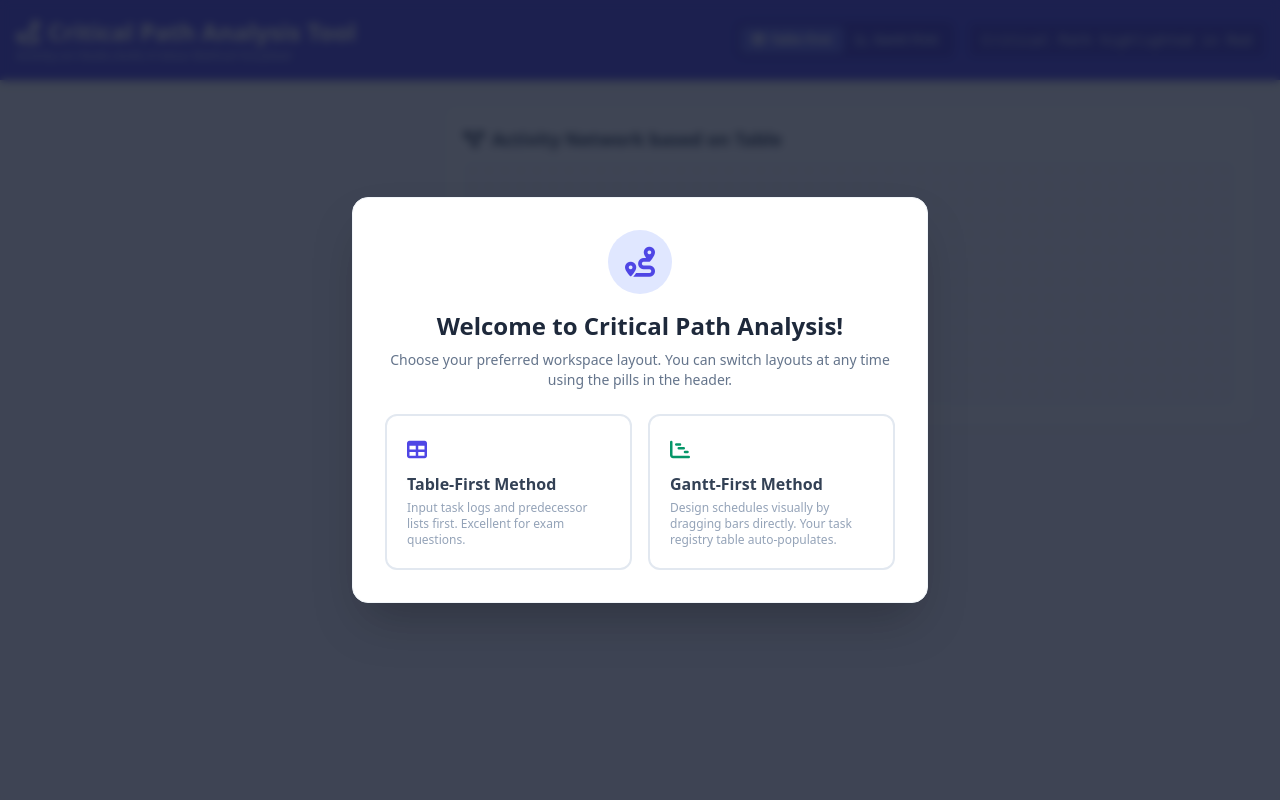
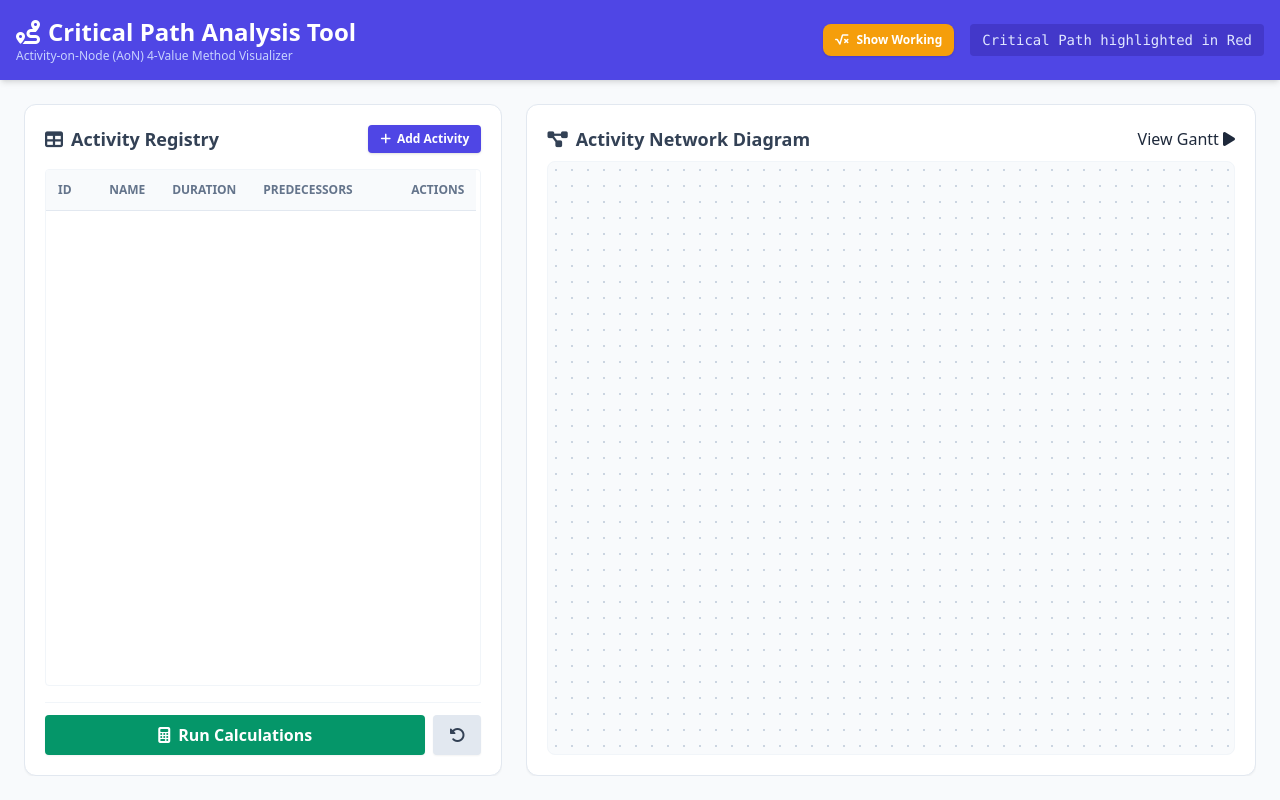
Before and after one commit to RY4N-L/IOT591U-002ReflectiveDevelopmentShowcase, a plain HTML site: page index.html in a window 1280 px wide. Drawn offline with nearby package versions, Linux system fonts and the light colour scheme.

Commit message:
Update index.html file with new UI
Removed comments for Tailwind CSS, Vis.js, FontAwesome, and custom stylesheet. Updated layout structure for workspace grid and added buttons for showing working.

```diff
--- a/index.html
+++ b/index.html
@@ -4,13 +4,9 @@
     <meta charset="UTF-8">
     <meta name="viewport" content="width=device-width, initial-scale=1.0">
     <title>Critical Path & Gantt Visualizer</title>
-    <!-- Tailwind CSS for UI styling -->
     <script src="https://cdn.tailwindcss.com"></script>
-    <!-- Vis.js Network for drawing the AoN graph -->
     <script type="text/javascript" src="https://unpkg.com/vis-network/standalone/umd/vis-network.min.js"></script>
-    <!-- FontAwesome for clean UI icons -->
     <link rel="stylesheet" href="https://cdnjs.cloudflare.com/ajax/libs/font-awesome/6.4.0/css/all.min.css">
-    <!-- Custom Stylesheet -->
     <link rel="stylesheet" href="style.css">
 </head>
 <body class="bg-slate-50 text-slate-800 font-sans min-h-screen flex flex-col overflow-hidden">
@@ -24,44 +20,20 @@
             <p class="text-indigo-200 text-xs">Activity-on-Node (AoN) 4-Value Method Visualizer</p>
         </div>
         <div class="flex items-center gap-4">
-            <!-- Layout Switcher Pills -->
-            <div class="bg-indigo-700 p-1 rounded-lg flex items-center shadow-inner">
-                <button id="toggle-table-first" class="px-3 py-1.5 text-xs font-bold rounded-md transition flex items-center gap-1.5 text-white bg-indigo-500 shadow">
-                    <i class="fa-solid fa-table"></i> Table First
+            <button id="show-working-btn" class="bg-amber-500 hover:bg-amber-600 text-white text-xs font-bold px-3 py-2 rounded-lg shadow transition flex items-center gap-2">
+                <i class="fa-solid fa-square-root-variable"></i> Show Working
             </button>
-                <button id="toggle-gantt-first" class="px-3 py-1.5 text-xs font-bold rounded-md transition flex items-center gap-1.5 text-indigo-200 hover:text-white">
-                    <i class="fa-solid fa-chart-gantt"></i> Gantt First
-                </button>
-            </div>
             <div class="text-sm bg-indigo-700 px-3 py-1.5 rounded text-indigo-100 font-mono hidden md:block">
                 Critical Path highlighted in Red
             </div>
         </div>
     </header>
 
-    <!-- Layout Container -->
-    <div id="workspace-grid" class="flex-1 p-6 grid grid-cols-1 xl:grid-cols-3 gap-6 h-[calc(100vh-80px)] overflow-hidden">
-        <!-- Left Container (Takes 1 column out of 3) -->
-        <div id="left-container" class="xl:col-span-1 flex flex-col h-full overflow-hidden"></div>
+    <!-- Layout Container: Table (left, 2 cols) + Flippable Visual Panel (right, 3 cols) -->
+    <div id="workspace-grid" class="flex-1 p-6 grid grid-cols-1 xl:grid-cols-5 gap-6 h-[calc(100vh-80px)] overflow-hidden">
 
-        <!-- Right Container (Takes 2 columns out of 3) -->
-        <div id="right-container" class="xl:col-span-2 flex flex-col gap-6 h-full overflow-hidden">
-            <!-- Top Right: AoN Diagram -->
-            <div id="aon-panel" class="bg-white p-5 rounded-xl shadow-sm border border-slate-200 h-[48%] flex flex-col min-h-0 relative">
-                <h2 class="text-lg font-bold text-slate-700 mb-2 flex items-center gap-2">
-                    <i class="fa-solid fa-diagram-project"></i> <span id="aon-heading-text">Activity Network based on Table</span>
-                </h2>
-                <div id="network-container" class="flex-1 w-full bg-slate-50 rounded-lg border border-slate-100 overflow-hidden relative"></div>
-            </div>
-            <!-- Bottom Right target container -->
-            <div id="right-bottom-container" class="h-[48%] flex flex-col min-h-0"></div>
-        </div>
-    </div>
-
-    <!-- Panel Templates (Housed in DOM, moved around dynamically by JS) -->
-    <div id="templates" class="hidden">
-
-        <!-- Table Panel Template -->
+        <!-- Left Container: Table -->
+        <div id="left-container" class="xl:col-span-2 flex flex-col h-full overflow-hidden">
             <div id="table-panel" class="bg-white p-5 rounded-xl shadow-sm border border-slate-200 flex flex-col h-full overflow-hidden">
                 <div class="flex justify-between items-center mb-4 shrink-0">
                     <h2 class="text-lg font-bold text-slate-700 flex items-center gap-2">
@@ -72,21 +44,18 @@
                     </button>
                 </div>
 
-            <!-- Scrollable Table -->
                 <div class="overflow-y-auto flex-1 pr-1 border border-slate-100 rounded">
-                <table class="w-full text-left border-collapse" id="activity-table">
+                    <table class="w-full text-left border-collapse text-sm" id="activity-table">
                         <thead>
                             <tr class="border-b border-slate-200 text-xs font-bold text-slate-500 uppercase bg-slate-50 sticky top-0 z-10">
-                            <th class="p-3 w-16">ID</th>
+                                <th class="p-3 w-14">ID</th>
                                 <th class="p-3">Name</th>
                                 <th class="p-3 w-24 text-center">Duration</th>
-                            <th class="p-3">Predecessors</th>
-                            <th class="p-3 w-16 text-center">Actions</th>
+                                <th class="p-3 w-40">Predecessors</th>
+                                <th class="p-3 w-14 text-center">Actions</th>
                             </tr>
                         </thead>
-                    <tbody id="table-body">
-                        <!-- Dynamic rows -->
-                    </tbody>
+                        <tbody id="table-body"></tbody>
                     </table>
                 </div>
 
@@ -99,49 +68,51 @@
                     </button>
                 </div>
             </div>
+        </div>
 
-        <!-- Gantt Panel Template -->
-        <div id="gantt-panel" class="bg-white p-5 rounded-xl shadow-sm border border-slate-200 flex flex-col h-full overflow-hidden">
-            <h2 class="text-lg font-bold text-slate-700 mb-2 flex items-center gap-2 shrink-0">
-                <i class="fa-solid fa-chart-gantt"></i> Interactive Grid-Gantt Chart (Cascade Diagram)
+        <!-- Right Container: Flippable Visual Panel (Network <-> Gantt) -->
+        <div id="right-container" class="xl:col-span-3 flex flex-col h-full overflow-hidden">
+            <div class="bg-white p-5 rounded-xl shadow-sm border border-slate-200 h-full flex flex-col min-h-0 relative">
+                <div class="flex justify-between items-center mb-2 shrink-0">
+                    <h2 class="text-lg font-bold text-slate-700 flex items-center gap-2">
+                        <i id="panel-heading-icon" class="fa-solid fa-diagram-project"></i>
+                        <span id="panel-heading-text">Activity Network Diagram</span>
                     </h2>
+                    <button id="flip-view-btn" class="flip-btn" title="Flip between Activity Network and Gantt Chart">
+                        <span class="flip-btn-label" id="flip-btn-label">View Gantt</span>
+                        <span class="flip-btn-arrow"><i class="fa-solid fa-play"></i></span>
+                    </button>
+                </div>
+
+                <!-- View: Activity Network -->
+                <div id="view-network" class="flex-1 min-h-0 flex flex-col">
+                    <div id="network-container" class="flex-1 w-full bg-slate-50 rounded-lg border border-slate-100 overflow-hidden relative"></div>
+                </div>
+
+                <!-- View: Gantt Chart (hidden by default) -->
+                <div id="view-gantt" class="flex-1 min-h-0 flex-col hidden">
                     <p class="text-xs text-slate-400 mb-2 shrink-0">💡 Drag the right handle <i class="fa-solid fa-grip-lines-vertical text-indigo-400"></i> of any colored activity block to modify its duration. Yellow/Dashed boxes show Total Float!</p>
-
-            <!-- Custom Cascade Grid View -->
                     <div class="flex-1 overflow-auto bg-slate-100 border border-slate-200 rounded-lg relative" id="gantt-scroll-container">
-                <div id="gantt-grid-root" class="min-w-max h-full flex flex-col select-none">
-                    <!-- Dynamic timeline rendered here by JS -->
+                        <div id="gantt-grid-root" class="min-w-max h-full flex flex-col select-none"></div>
+                    </div>
+                </div>
             </div>
         </div>
     </div>
 
+    <!-- Calculation Working Modal -->
+    <div id="working-overlay" class="fixed inset-0 bg-slate-900/80 backdrop-blur-sm flex items-center justify-center z-50 p-4 hidden">
+        <div class="bg-white rounded-2xl shadow-2xl border border-slate-100 max-w-4xl w-full max-h-[88vh] flex flex-col overflow-hidden">
+            <div class="flex justify-between items-center p-5 border-b border-slate-200 bg-amber-50 shrink-0">
+                <h3 class="text-xl font-bold text-slate-800 flex items-center gap-2">
+                    <i class="fa-solid fa-square-root-variable text-amber-500"></i> Calculation Working — Step by Step
+                </h3>
+                <button id="close-working-btn" class="text-slate-400 hover:text-slate-700 text-2xl leading-none px-2">&times;</button>
             </div>
-
-    <!-- Onboarding Setup Modal -->
-    <div id="onboarding-overlay" class="fixed inset-0 bg-slate-900/80 backdrop-blur-sm flex items-center justify-center z-50 p-4">
-        <div class="bg-white p-8 rounded-2xl shadow-2xl border border-slate-100 max-w-xl w-full text-center">
-            <div class="w-16 h-16 bg-indigo-100 text-indigo-600 rounded-full flex items-center justify-center text-3xl mx-auto mb-4">
-                <i class="fa-solid fa-route"></i>
-            </div>
-            <h3 class="text-2xl font-bold text-slate-800 mb-2">Welcome to Critical Path Analysis!</h3>
-            <p class="text-slate-500 text-sm mb-6">Choose your preferred workspace layout. You can switch layouts at any time using the pills in the header.</p>
-
-            <div class="grid grid-cols-1 md:grid-cols-2 gap-4">
-                <button id="choose-table-first" class="group p-5 border-2 border-slate-200 hover:border-indigo-500 rounded-xl text-left hover:bg-slate-50 transition flex flex-col h-full">
-                    <span class="text-indigo-600 text-xl mb-2 group-hover:scale-110 transition-transform"><i class="fa-solid fa-table"></i></span>
-                    <span class="font-bold text-slate-700 block mb-1">Table-First Method</span>
-                    <span class="text-xs text-slate-400">Input task logs and predecessor lists first. Excellent for exam questions.</span>
-                </button>
-                <button id="choose-gantt-first" class="group p-5 border-2 border-slate-200 hover:border-indigo-500 rounded-xl text-left hover:bg-slate-50 transition flex flex-col h-full">
-                    <span class="text-emerald-600 text-xl mb-2 group-hover:scale-110 transition-transform"><i class="fa-solid fa-chart-gantt"></i></span>
-                    <span class="font-bold text-slate-700 block mb-1">Gantt-First Method</span>
-                    <span class="text-xs text-slate-400">Design schedules visually by dragging bars directly. Your task registry table auto-populates.</span>
-                </button>
-            </div>
+            <div id="working-content" class="p-6 overflow-y-auto text-sm text-slate-700 space-y-6"></div>
         </div>
     </div>
 
-    <!-- Custom Javascript Logic -->
     <script src="script.js"></script>
 </body>
 </html>
```
Lines whose indentation alone changed are shown as unchanged.
